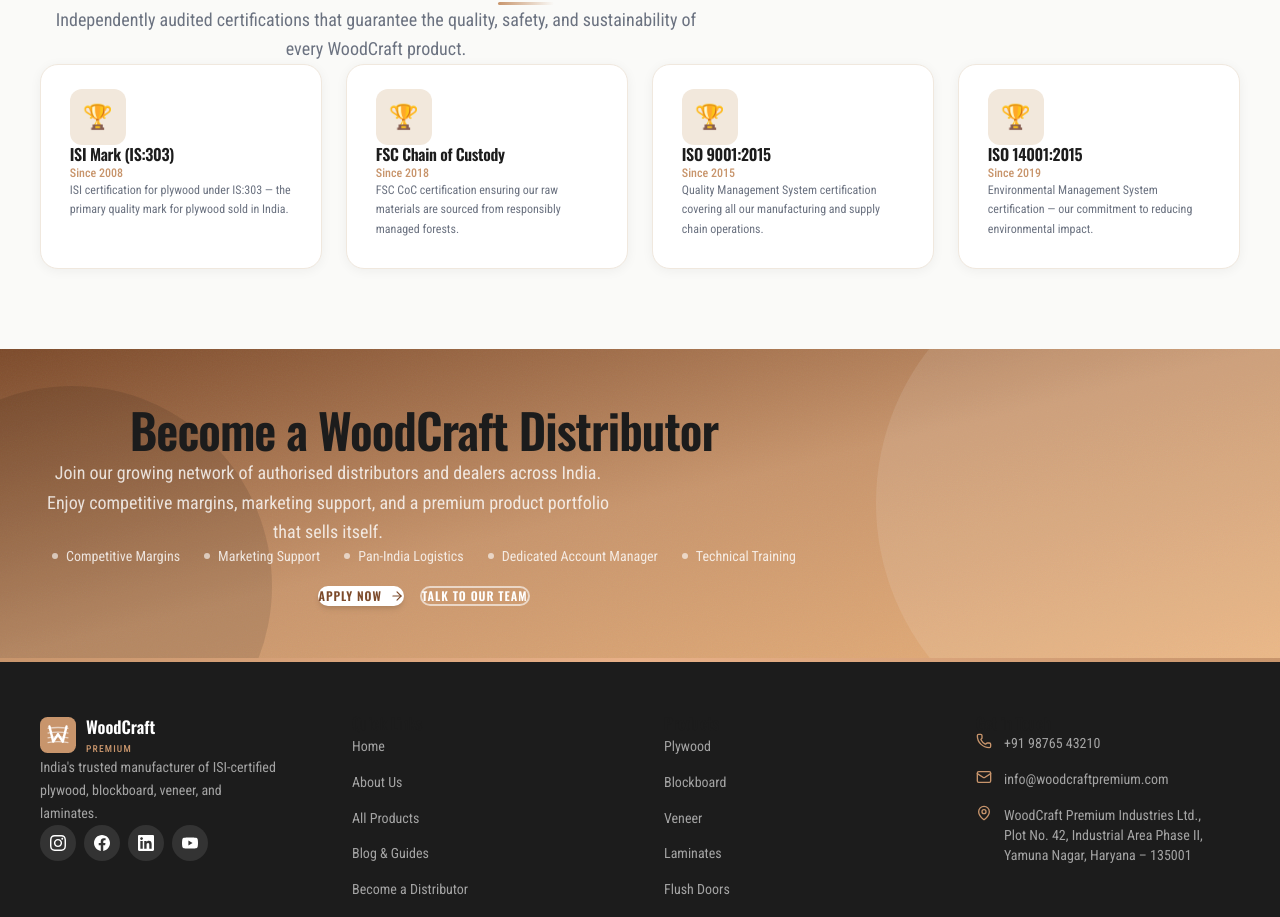
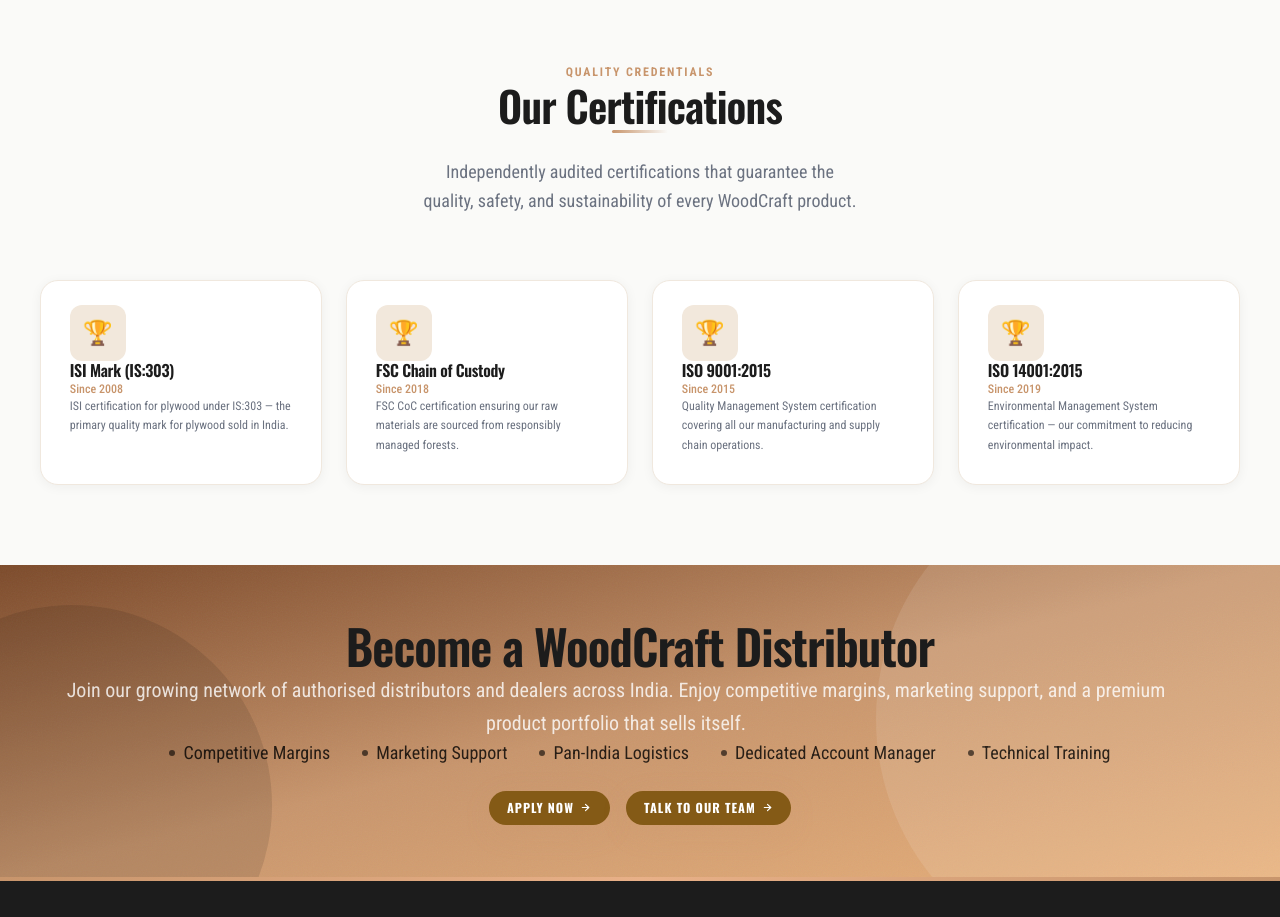
Before and after one commit to helpinfinitedev-ux/vishvnathtraders-fe, a Next.js app: page /about in a window 1280 px wide. Shown: the part 1880-2797 px from the top of the page. Built offline with nearby package versions, Linux system fonts and the light colour scheme.

Commit message:
add global styles and new homepage UI components

```diff
--- a/app/components/home/DistributorCTABanner.tsx
+++ b/app/components/home/DistributorCTABanner.tsx
@@ -35,7 +35,7 @@
       <div className="absolute -bottom-32 -left-32 w-[400px] h-[400px] rounded-full bg-black/10 pointer-events-none" aria-hidden="true" />
 
       <div className="container-site relative z-10" style={{ marginTop: "3.25rem", marginBottom: "3.25rem" }}>
-        <div className="max-w-3xl mx-auto text-center">
+        <div className="max-w-7xl mx-auto text-center">
           {/* Headline */}
           <h2
             id="distributor-cta-heading"
@@ -46,14 +46,14 @@
           </h2>
 
           {/* Body */}
-          <p className="text-white/80 text-lg leading-relaxed mb-10 max-w-xl mx-auto">
+          <p className="text-white/80 text-xl leading-relaxed mb-10 max-w-6xl mx-auto">
             Join our growing network of authorised distributors and dealers across India.
             Enjoy competitive margins, marketing support, and a premium product portfolio
             that sells itself.
           </p>
 
           {/* Benefits row */}
-          <div className="flex flex-wrap justify-center gap-4 md:gap-6 mb-12">
+          <div className="flex flex-wrap justify-center gap-6 md:gap-8 mb-12">
             {[
               "Competitive Margins",
               "Marketing Support",
@@ -61,35 +61,21 @@
               "Dedicated Account Manager",
               "Technical Training",
             ].map((benefit) => (
-              <div key={benefit} className="flex items-center gap-2 text-sm text-white/80">
-                <span className="w-1.5 h-1.5 rounded-full bg-white/60 shrink-0" />
+              <div key={benefit} className="flex items-center gap-2 text-lg text-black/80">
+                <span className="w-1.5 h-1.5 rounded-full bg-black/60 shrink-0" />
                 {benefit}
               </div>
             ))}
           </div>
 
           {/* CTAs */}
-          <div className="flex flex-wrap justify-center gap-4" style={{ marginTop: "1.25rem" }}>
-            {/* White filled pill on dark bg */}
-            <Button
-              variant="primary"
-              size="lg"
-              className="bg-white! text-[#7c4a2a]! hover:bg-white/90! border-0"
-              asChild
-            >
-              <Link href="/distributor" className="flex items-center gap-2">
-                Apply Now <ArrowRight className="w-3.5 h-3.5" />
-              </Link>
-            </Button>
-            {/* Ghost pill with white border on dark bg */}
-            <Button
-              variant="outline"
-              size="lg"
-              className="border-white/60! text-white! hover:bg-white/15! hover:text-white!"
-              asChild
-            >
-              <Link href="/contact">Talk to Our Team</Link>
-            </Button>
+          <div className="flex flex-wrap justify-center gap-4" style={{ marginTop: "1.45rem" }}>
+            <Link href="/distributor" className="distributor-btn" style={{ backgroundColor: "#845a16ff" }}>
+              Apply Now <ArrowRight size={11} strokeWidth={2.5} />
+            </Link>
+            <Link href="/contact" className="distributor-btn" style={{ backgroundColor: "#845a16ff" }}>
+              Talk to Our Team <ArrowRight size={11} strokeWidth={2.5} />
+            </Link>
           </div>
         </div>
       </div>
--- a/app/components/home/FeaturedProducts.tsx
+++ b/app/components/home/FeaturedProducts.tsx
@@ -30,9 +30,9 @@
           />
           <Link
             href="/products"
-            className="shrink-0 inline-flex items-center justify-center rounded-full font-[family-name:var(--font-heading)] uppercase font-semibold tracking-[0.08em] transition-all duration-200 ease-out text-[0.78rem] px-[1.15rem] py-[0.45rem] bg-[#c8956c] text-white shadow-[0_4px_14px_-2px_rgba(200,149,108,0.35)] hover:bg-[#a8744e] hover:-translate-y-[2px] hover:shadow-[0_8px_24px_-4px_rgba(200,149,108,0.45)]"
+            className="shrink-0 distributor-btn"
           >
-            View All Products <ArrowRight className="w-4 h-4 ml-1.5" />
+            View All Products <ArrowRight size={11} strokeWidth={2.5} />
           </Link>
         </div>
 
--- a/app/components/home/Testimonials.tsx
+++ b/app/components/home/Testimonials.tsx
@@ -28,7 +28,7 @@
 
   return (
     <section
-      className="section-pad bg-[#fafaf8] relative overflow-hidden"
+      className="section-pad bg-white relative overflow-hidden"
       aria-labelledby="testimonials-heading"
     >
       {/* Decorative large quote mark */}
@@ -45,25 +45,28 @@
           centered
         />
 
-        <div className="max-w-3xl mx-auto">
+        <div className="w-full flex justify-center mt-12">
+          <div className="w-full max-w-3xl">
             {/* Main testimonial card */}
             <div
               key={active}
-            className="bg-white rounded-[24px] p-8 md:p-12 shadow-[0_4px_32px_rgba(200,149,108,0.12)] border border-[#f0e8de] animate-fade-up"
+              className="bg-white flex flex-col items-center text-center rounded-[24px] p-8 md:p-12 shadow-[0_4px_32px_rgba(200,149,108,0.12)] border border-[#f0e8de] animate-fade-up w-full"
               style={{ padding: "1.55rem 1.8rem" }}
             >
               {/* Stars */}
-            <StarRating rating={current.rating} size="md" className="mb-6" />
+              <div className="flex justify-center mb-6">
+                <StarRating rating={current.rating} size="md" />
+              </div>
 
               {/* Quote */}
-            <blockquote className="font-serif text-xl md:text-2xl text-[#1c1c1c] leading-relaxed italic mb-8">
+              <blockquote className="font-serif text-xl md:text-2xl text-[#1c1c1c] leading-relaxed italic mb-8 max-w-2xl mx-auto w-full">
                 &ldquo;{current.message}&rdquo;
               </blockquote>
 
               {/* Attribution */}
-            <div className="flex items-center gap-4">
+              <div className="flex flex-col items-center gap-3">
                 {/* Avatar placeholder */}
-              <div className="w-12 h-12 rounded-full bg-gradient-to-br from-[#c8956c] to-[#a8744e] flex items-center justify-center shrink-0">
+                <div className="w-12 h-12 rounded-full bg-gradient-to-br from-[#c8956c] to-[#a8744e] flex items-center justify-center shrink-0 mb-1">
                   <span className="text-white font-semibold text-lg">
                     {current.name.charAt(0)}
                   </span>
@@ -77,7 +80,7 @@
             </div>
 
             {/* Navigation */}
-          <div className="flex items-center justify-center gap-4 mt-8">
+            <div className="flex items-center justify-center gap-4 mt-8" style={{ marginTop: "1.25rem" }}>
               {/* Prev button */}
               <button
                 onClick={prev}
@@ -117,6 +120,7 @@
             </div>
           </div>
         </div>
+      </div>
     </section>
   );
 }
--- a/app/components/ui/SectionHeading.tsx
+++ b/app/components/ui/SectionHeading.tsx
@@ -27,10 +27,11 @@
   return (
     <div
       className={cn(
-        "mb-10 md:mb-14",
-        centered && "text-center",
+        "mb-14 md:mb-20 flex flex-col",
+        centered ? "items-center text-center" : "items-start text-left",
         className
       )}
+      style={{ marginBottom: '4rem' }}
     >
       {eyebrow && (
         <p
@@ -44,7 +45,7 @@
       )}
 
       {/* Title with accent bar */}
-      <div className={cn("relative inline-block", centered && "mx-auto")}>
+      <div className={cn("relative flex flex-col", centered ? "items-center text-center" : "items-start text-left")}>
         <h2
           id={id}
           className={cn(
@@ -58,7 +59,7 @@
         <span
           className={cn(
             "block mt-3 h-[3px] w-14 rounded-full bg-gradient-to-r from-[#c8956c] to-transparent",
-            centered && "mx-auto"
+            centered ? "mx-auto" : "ml-0"
           )}
           aria-hidden="true"
         />
@@ -67,10 +68,10 @@
       {subtitle && (
         <p
           className={cn(
-            "mt-4 max-w-2xl text-base md:text-lg leading-relaxed",
-            centered && "mx-auto",
+            "mt-6 max-w-2xl text-base md:text-lg leading-relaxed text-balance ",
             light ? "text-white/70" : "text-[#6b7280]"
           )}
+          style={{ marginTop: '1.5rem' }}
         >
           {subtitle}
         </p>
--- a/app/globals.css
+++ b/app/globals.css
@@ -268,3 +268,30 @@
   font-style: italic;
   color: #4b5563;
 }
+
+/* Reusable Distributor Button UI */
+.distributor-btn {
+  font-family: var(--font-heading);
+  font-size: 0.78rem;
+  font-weight: 800;
+  letter-spacing: 0.08em;
+  text-transform: uppercase;
+  text-decoration: none;
+  padding: 0.45rem 1.15rem;
+  border-radius: var(--radius-full);
+  background: var(--color-accent);
+  color: #ffffff;
+  box-shadow: var(--shadow-wood);
+  transition: background var(--transition), box-shadow var(--transition), transform var(--transition);
+  display: inline-flex;
+  align-items: center;
+  justify-content: center;
+  gap: 0.4rem;
+  border: none;
+  cursor: pointer;
+}
+.distributor-btn:hover {
+  background: var(--color-accent-dark) !important;
+  transform: translateY(-2px);
+  box-shadow: 0 10px 25px -4px rgba(200, 149, 108, 0.35);
+}
```
Lines whose indentation alone changed are shown as unchanged.
